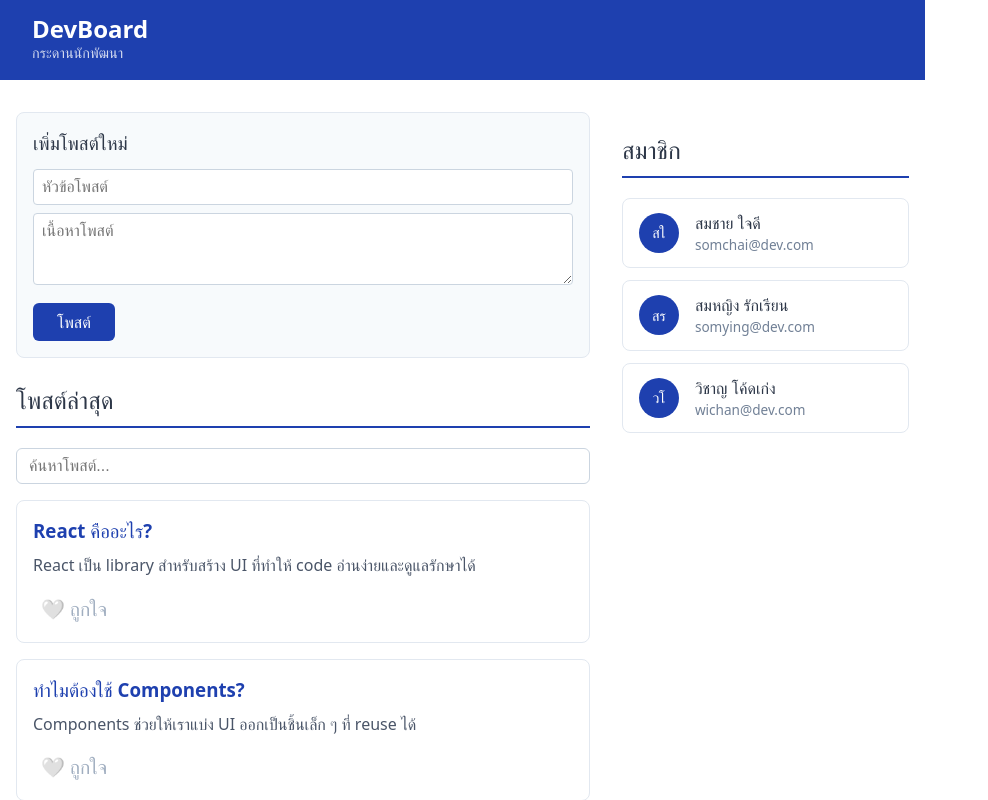
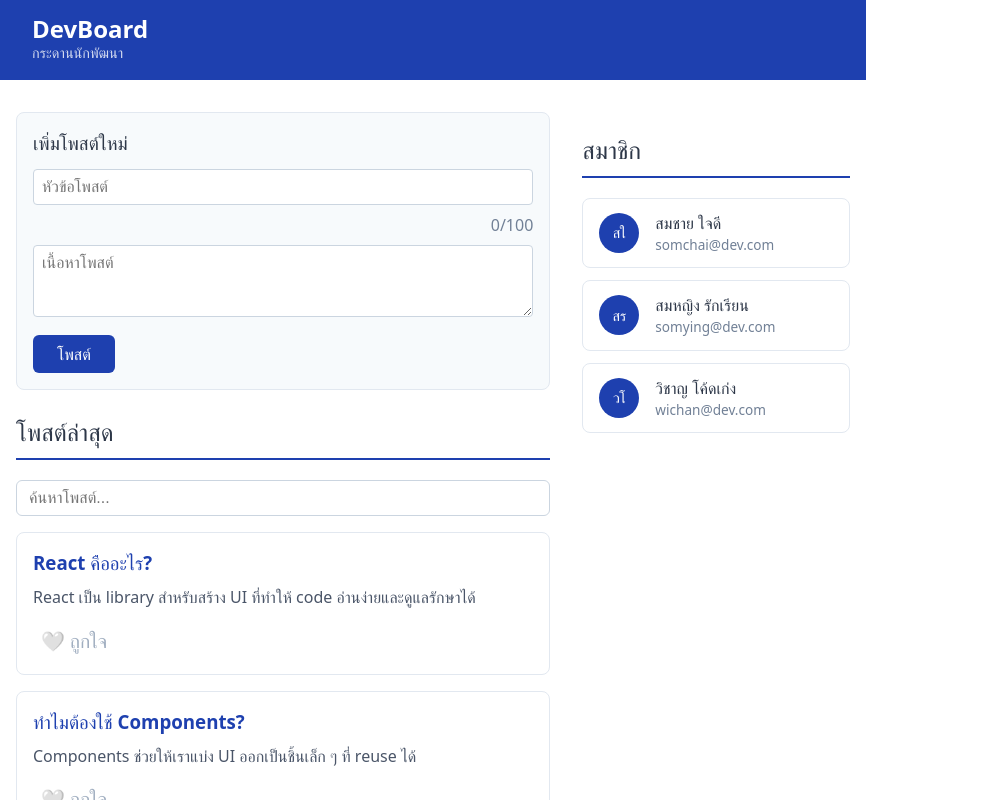
Before and after one commit to 67160392/devboard-67160392, a React (Vite) app: page / in a window 1280 px wide. Shown: the top 800 px of the page, without its empty margins (0-988 px from the left). Built offline with nearby package versions, Linux system fonts and the light colour scheme.

Commit message:
feat: add character counter

```diff
--- a/src/components/AddPostForm.jsx
+++ b/src/components/AddPostForm.jsx
@@ -27,12 +27,13 @@ function AddPostForm({ onAddPost }) {
       <h3 style={{ margin: "0 0 0.75rem", color: "#2d3748" }}>
         เพิ่มโพสต์ใหม่
       </h3>
-
+      {/* input สำหรับกรอกหัวข้อโพสต์ */}
       <input
         type="text"
         placeholder="หัวข้อโพสต์"
         value={title}
-        onChange={(e) => setTitle(e.target.value)}
+        maxLength={100} // จำกัดตัวอักษรไม่เกิน 100 ตัว
+        onChange={(e) => setTitle(e.target.value)} // เมื่อพิมพ์จะอัปเดตค่า title ใน state
         style={{
           width: "100%",
           padding: "0.5rem",
@@ -43,7 +44,17 @@ function AddPostForm({ onAddPost }) {
           boxSizing: "border-box",
         }}
       />
-
+      {/* แสดงจำนวนตัวอักษรที่พิมพ์ */}
+      <div
+        style={{
+          textAlign: "right",
+          fontSize: "1rem",
+          color: 100 - title.length < 10 ? "red" : "#718096", // ถ้าเหลือน้อยกว่า 10 ตัวอักษร เปลี่ยนเป็นสีแดง
+          marginBottom: "0.5rem",
+        }}
+      >
+        {title.length}/100
+      </div>
       <textarea
         placeholder="เนื้อหาโพสต์"
         value={body}
@@ -60,7 +71,6 @@ function AddPostForm({ onAddPost }) {
           boxSizing: "border-box",
         }}
       />
-
       <button
         type="submit"
         style={{
```
